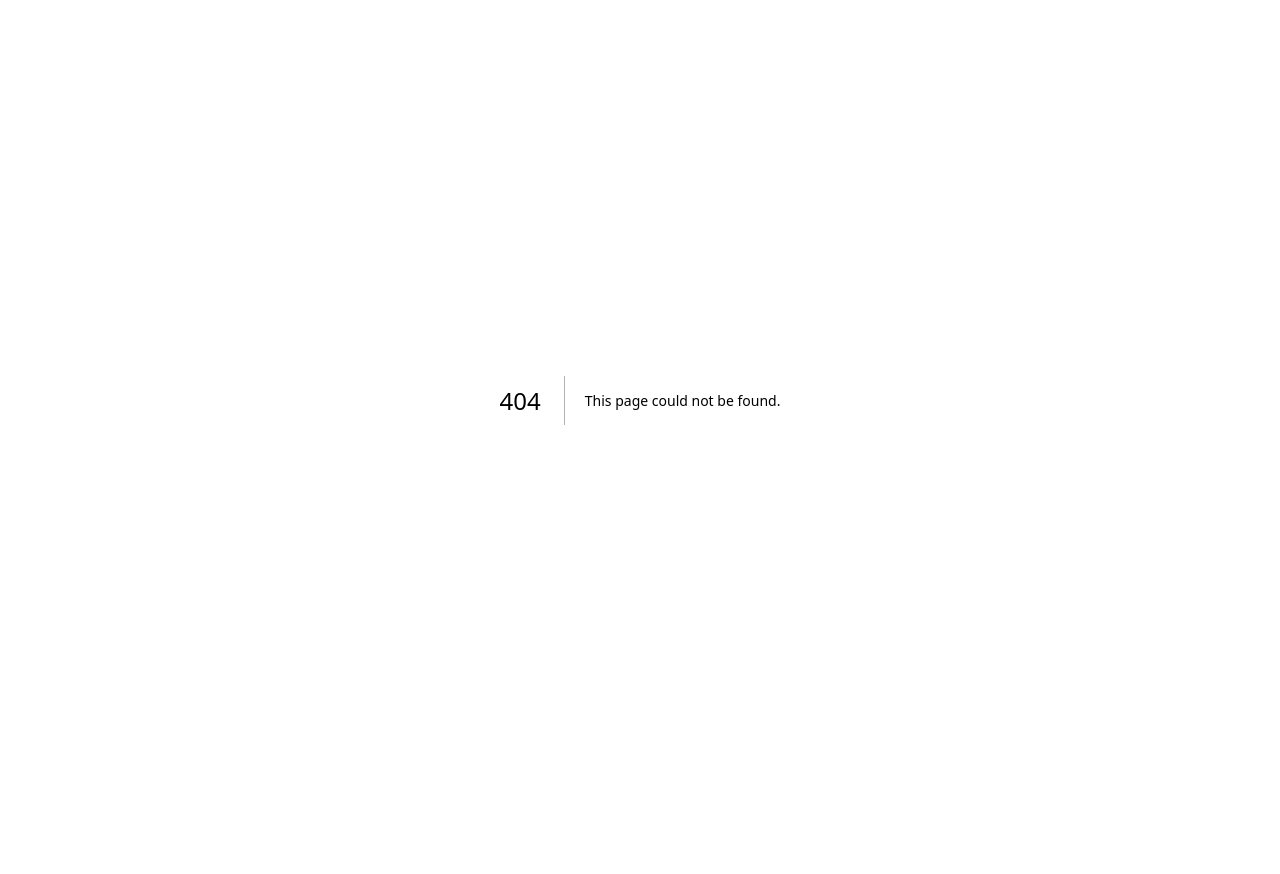
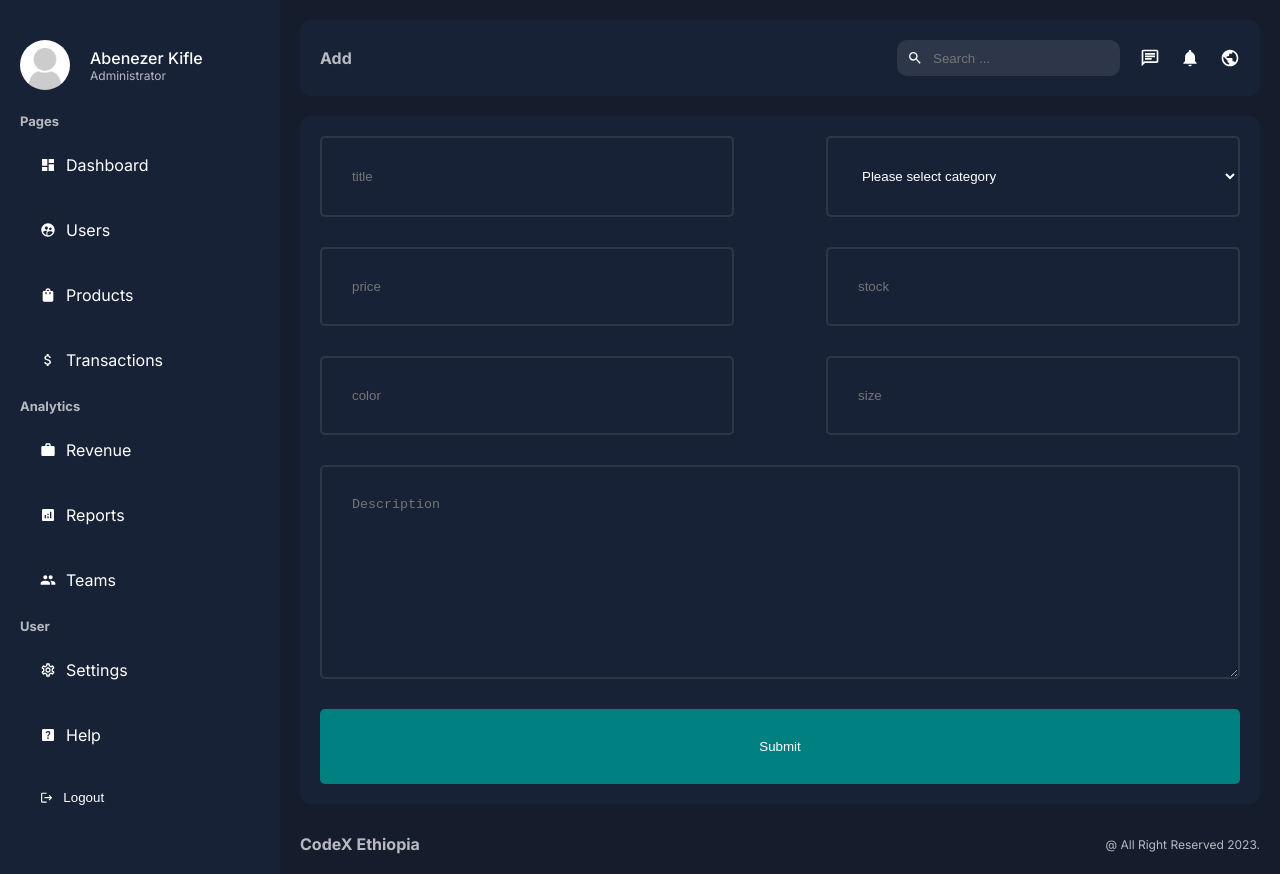
Before and after one commit to abenooo/NextJs_14_AdminDashboard, a Next.js app: page /dashboard/products/add in a window 1280 px wide. Before the commit this address had no page. Before the commit the page ends 800 px from the top, so only its background shows below. Built offline with nearby package versions, Linux system fonts and the light colour scheme.

Commit message:
Add product page

```diff
--- /dev/null
+++ b/app/dashboard/products/add/page.jsx
@@ -0,0 +1,30 @@
+import styles from "../../../../componet/dashboard/products/addProduct/addProduct.module.css";
+const AddProductPage = () => {
+  return (
+    <div className={styles.container}>
+      <form className={styles.form}>
+        <input type="text" placeholder="title" name="title" required />
+        <select name="cat" id="cat">
+          <option value="general">Please select category</option>
+          <option value="kitchen">Kitchen</option>
+          <option value="phone">Phone</option>
+          <option value="computer">Computer</option>
+        </select>
+        <input type="number" placeholder="price" name="price" />
+        <input type="number" placeholder="stock" name="stock" />
+        <input type="text" placeholder="color" name="color" />
+        <input type="text" placeholder="size" name="size" />
+        <textarea
+          name="des"
+          id="des"
+          cols="30"
+          rows="10"
+          placeholder="Description"
+        ></textarea>
+        <button type="button">Submit</button>
+      </form>
+    </div>
+  );
+};
+
+export default AddProductPage;
```
